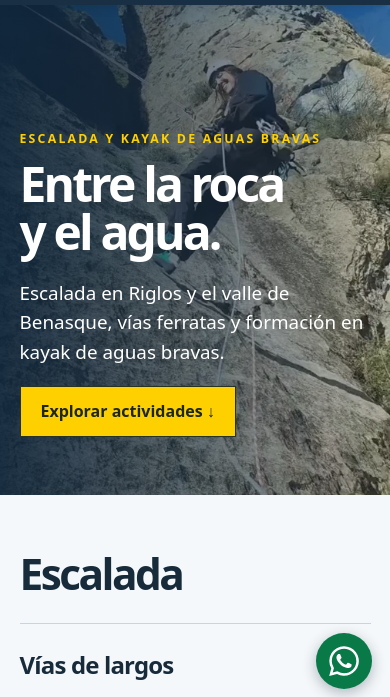
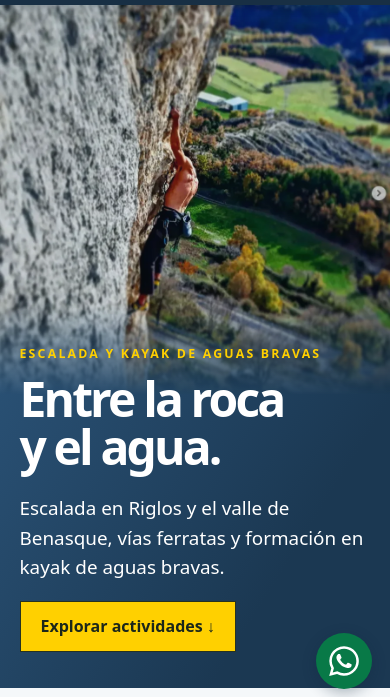
Before and after one commit to packrafting-cat/liquid_rock, a plain HTML site: page dist/index.html in a window 390 px wide. Shown: the part 137-834 px from the top of the page. Drawn offline with Linux system fonts and the light colour scheme.

Commit message:
Renovar la portada con la foto de escalada de Liquid Rock

```diff
--- a/dist/estilos.css
+++ b/dist/estilos.css
@@ -1,13 +1,11 @@
 :root{color-scheme:light;--ink:#172b3b;--paper:#f5f8fa;--lime:#ffd000;--edge:#c5d6e1}
 *{box-sizing:border-box}html{scroll-behavior:smooth}body{margin:0;background:var(--paper);color:var(--ink);font:16px/1.55 system-ui,sans-serif}a{color:inherit}button,select,input,textarea{font:inherit}.wrap{width:min(1160px,90%);margin:auto}
 header{background:#182f44;color:#fff}nav{min-height:76px;display:flex;gap:24px;align-items:center;justify-content:space-between}nav a{text-decoration:none}.brand{font-weight:900;letter-spacing:.08em}.navlinks{display:flex;gap:24px}
-.hero{min-height:630px;display:grid;align-items:end;color:white;background:linear-gradient(90deg,#10273ded 0%,#122b457d 65%,#18354b42),url(galeria/escalada-en-pared.webp) center 33%/cover,#315e87}.hero .wrap{margin-bottom:70px}.eyebrow{font-size:.77rem;letter-spacing:.18em;text-transform:uppercase;font-weight:800}.hero .eyebrow{color:var(--lime)}h1,h2,h3,p{margin-top:0}h1,h2{line-height:.99;letter-spacing:-.06em}h1{font-size:clamp(4rem,11vw,9rem);margin-bottom:24px}h2{font-size:clamp(2.65rem,6vw,5rem);margin-bottom:28px}h3{font-size:1.5rem;letter-spacing:-.035em;margin-bottom:10px}.hero p:not(.eyebrow){max-width:420px;font-size:1.18rem}.button{display:inline-block;background:var(--lime);color:#1b271a;border:1px solid #273220;padding:12px 20px;text-decoration:none;font-weight:750;cursor:pointer}.button:hover{background:#edfac2}
+.eyebrow{font-size:.77rem;letter-spacing:.18em;text-transform:uppercase;font-weight:800}.hero .eyebrow{color:var(--lime)}h1,h2,h3,p{margin-top:0}h1,h2{line-height:.99;letter-spacing:-.06em}h1{font-size:clamp(4rem,11vw,9rem);margin-bottom:24px}h2{font-size:clamp(2.65rem,6vw,5rem);margin-bottom:28px}h3{font-size:1.5rem;letter-spacing:-.035em;margin-bottom:10px}.hero p:not(.eyebrow){max-width:420px;font-size:1.18rem}.button{display:inline-block;background:var(--lime);color:#1b271a;border:1px solid #273220;padding:12px 20px;text-decoration:none;font-weight:750;cursor:pointer}.button:hover{background:#edfac2}
 section{padding:86px 0}.cards{display:grid;grid-template-columns:repeat(3,1fr);border-top:1px solid var(--edge);gap:24px}.cards article{padding:24px 0 0;display:flex;flex-direction:column;align-items:flex-start}.cards p{flex:1}.cards a{font-weight:750;text-underline-offset:.25em}.consult{background:#e3f0f5}.split{display:grid;grid-template-columns:1fr 1fr;gap:48px}.split p{max-width:34ch}form{display:grid;gap:14px}label{display:grid;gap:5px;font-weight:650}select,input,textarea{width:100%;padding:10px;background:#fffdf5;border:1px solid #737c70;color:var(--ink);border-radius:0}textarea{resize:vertical}form .button{justify-self:start}#resultado{padding:14px;border-left:3px solid #586b44;white-space:pre-wrap;overflow-wrap:anywhere}footer{padding:26px 0;background:#182f44;color:white}
-@media(max-width:680px){.navlinks{gap:12px;font-size:.88rem}nav{gap:12px}.hero{min-height:530px}.hero .wrap{margin-bottom:50px}section{padding:58px 0}.cards,.split{grid-template-columns:1fr;gap:24px}.cards article+article{border-top:1px solid var(--edge)}}
+@media(max-width:680px){.navlinks{gap:12px;font-size:.88rem}nav{gap:12px}section{padding:58px 0}.cards,.split{grid-template-columns:1fr;gap:24px}.cards article+article{border-top:1px solid var(--edge)}}
 
 :focus-visible{outline:3px solid #315e87;outline-offset:4px}
-.hero h1{font-size:clamp(3.5rem,10vw,8rem)}
-.hero{min-height:570px}.hero .wrap{margin-bottom:58px}
 .section-intro{max-width:58ch}.cards{grid-template-columns:repeat(2,1fr)}
 .cards article{border-bottom:1px solid var(--edge);padding:22px 0 28px}
 .zonas{background:#d9ebf1}.profile{display:grid;grid-template-columns:minmax(150px,240px) 1fr;gap:clamp(24px,6vw,70px);align-items:center}
@@ -16,10 +14,9 @@ section{padding:86px 0}.cards{display:grid;grid-template-columns:repeat(3,1fr);b
 .profile p{max-width:62ch}.detail{padding:76px 0}.detail .wrap{max-width:730px}
 .detail h1{font-size:clamp(3rem,8vw,6.5rem)}.detail h2{font-size:clamp(1.8rem,4vw,2.8rem);margin-top:35px}
 .detail p,.detail li{max-width:64ch}.detail li+li{margin-top:8px}.detail .button{margin-top:12px}
-@media(max-width:680px){nav{flex-wrap:wrap;padding:12px 0}.navlinks{flex-wrap:wrap}.cards,.profile{grid-template-columns:1fr}.profile figure{max-width:170px}.hero{min-height:490px}}
+@media(max-width:680px){nav{flex-wrap:wrap;padding:12px 0}.navlinks{flex-wrap:wrap}.cards,.profile{grid-template-columns:1fr}.profile figure{max-width:170px}}
 
 .brand{color:#fff;border-bottom:3px solid #ffd000;padding-block:3px;white-space:nowrap}
-.hero h1{font-size:clamp(3rem,9vw,7.5rem)}
 .kayak-band{background:#315e87;color:#fff}
 .kayak-band .split{align-items:center}
 .kayak-band img{width:100%;height:clamp(200px,36vw,340px);object-fit:cover;object-position:center 38%}
@@ -168,3 +165,54 @@ html { scroll-padding-top: 108px; }
   .footer-brand { grid-column: 1 / -1; }
   .footer-find { padding-bottom: 54px; }
 }
+
+.hero {
+  position: relative;
+  isolation: isolate;
+  display: grid;
+  align-items: center;
+  min-height: clamp(520px, 49vw, 680px);
+  color: #fff;
+  background: linear-gradient(122deg, #315e87, #1b3852 78%);
+}
+
+.hero::before {
+  content: "";
+  position: absolute;
+  z-index: -1;
+  inset: 0 auto 0 0;
+  width: min(62%, 1100px);
+  background: url("galeria/escalador-portada.webp") center 54% / cover no-repeat;
+  opacity: .88;
+  mask-image: linear-gradient(to right, #000 53%, transparent 100%);
+}
+
+.hero .wrap {
+  padding: 52px 0 52px 52%;
+}
+
+.hero h1 {
+  font-size: clamp(3.25rem, 7.7vw, 7.5rem);
+}
+
+@media (max-width: 720px) {
+  .hero {
+    min-height: 0;
+    align-items: end;
+  }
+
+  .hero::before {
+    inset: 0 0 auto;
+    width: 100%;
+    height: clamp(310px, 100vw, 470px);
+    mask-image: linear-gradient(to bottom, #000 77%, transparent 100%);
+  }
+
+  .hero .wrap {
+    padding: clamp(270px, 87vw, 410px) 0 36px;
+  }
+
+  .hero h1 {
+    font-size: clamp(3rem, 10vw, 5rem);
+  }
+}
--- a/dist/index.html
+++ b/dist/index.html
@@ -9,7 +9,7 @@
   <link rel="icon" href="favicon.ico" sizes="any">
   <link rel="icon" type="image/png" sizes="32x32" href="favicon.png">
   <link rel="apple-touch-icon" href="apple-touch-icon.png">
-  <link rel="stylesheet" href="estilos.css?v=2">
+  <link rel="stylesheet" href="estilos.css?v=3">
 </head>
 <body>
 <header class="site-header"><nav class="wrap" aria-label="Navegación principal">
```
Also changed, not shown: dist/galeria/escalador-portada.webp (added).
